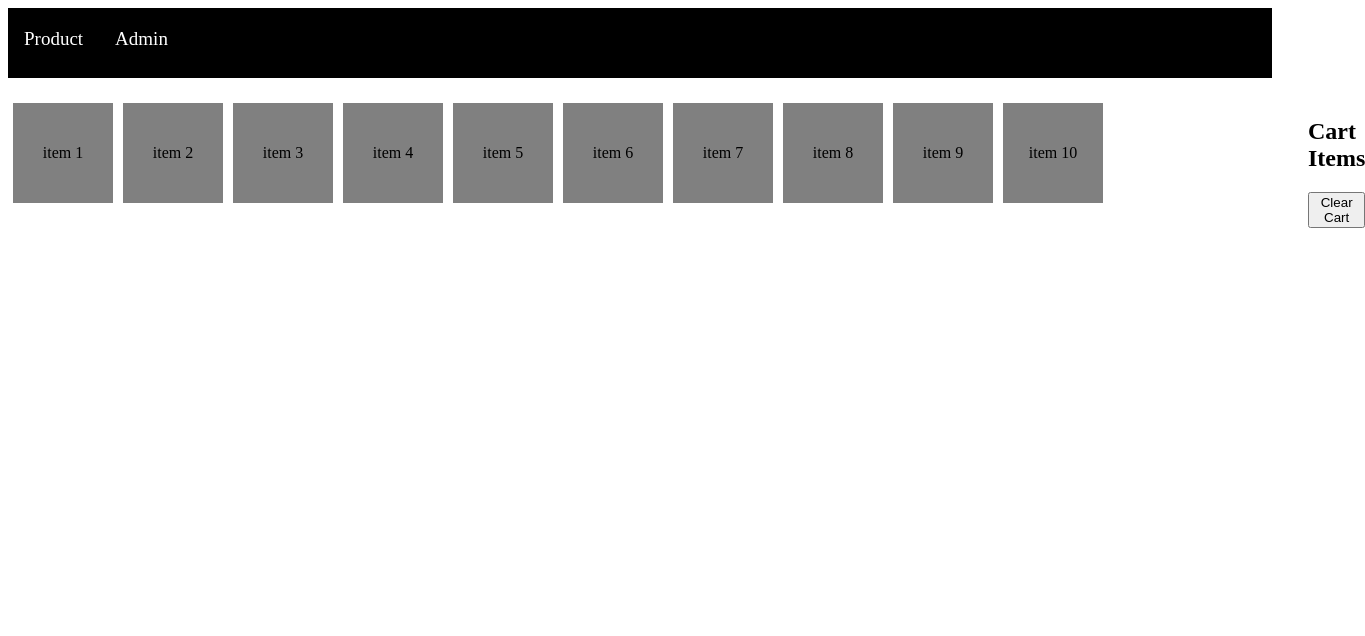
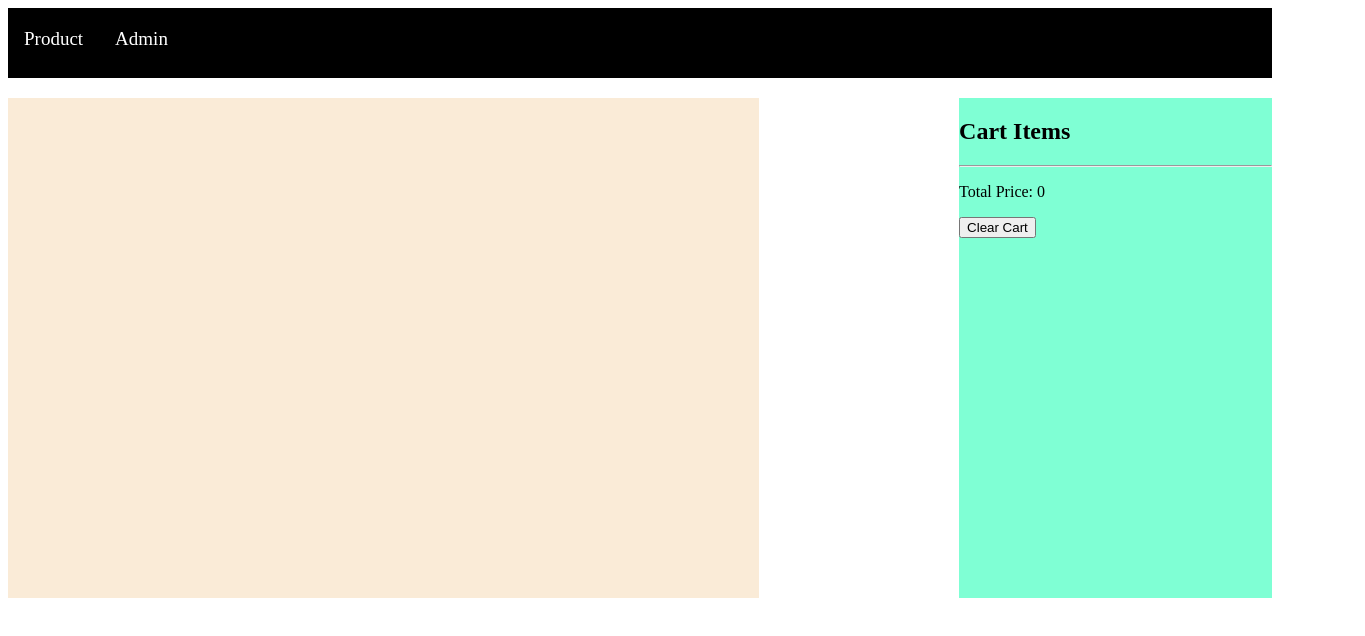
Before and after one commit to umamanayyer/react-project, a React (Create React App) app: page / in a window 1280 px wide. Shown: the top 636 px of the page, 1365 px wide, since content can reach past the window. Built offline with nearby package versions, Linux system fonts and the light colour scheme.

Commit message:
14 march

```diff
--- a/src/Admin.js
+++ b/src/Admin.js
@@ -1,8 +1,9 @@
-import React, { useState } from "react";
+import React, { useState, useEffect } from "react";
 import "./App.css";
-import { Product } from "./";
+import App from "./App";
 
-function Admin() {
+function Admin({ sendDatatoParent }) {
+
   const [name, setName] = useState("");
   const [price, setPrice] = useState(0);
   const [items, setItems] = useState([])
@@ -17,14 +18,15 @@ function Admin() {
     setItems(newArray);
   }
 
+  useEffect(() => {
+    sendDatatoParent(items)
+  }, [items]);
+
   function updateItemHandler(i) {
     items.map(item => {
       if (item === i) {
-        console.log(item)
         item.itemName = itemNameToUpdate;
         item.itemPrice = itemPriceToUpdate;
-        console.log("item.itemName", item.itemName);
-        console.log("item.itemPrice", item.itemPrice)
       }
     }
     )
@@ -38,9 +40,7 @@ function Admin() {
 
   function setUpdateForm(i) {
     setDisplayUpdation(true);
-    // removeItem(i)
     setPassCurrentData(i);
-    console.log("update item that is:", i)
     setItemNameToUpdate(i.itemName)
     setItemPriceToUpdate(i.itemPrice)
   }
--- a/src/App.js
+++ b/src/App.js
@@ -1,16 +1,22 @@
-import React from "react";
+import React, { useState } from "react";
 import { BrowserRouter as Router, Route, Routes } from "react-router-dom";
 import Product from "./Product";
 import Admin from "./Admin";
 import Navigation from "./Navigation";
 
 function App() {
-  return(
+  const [items, setItems] = useState([])
+
+  const sendDatatoParent = (index) => {
+    // console.log("its the callback function's data", index)
+    setItems(index);
+  }
+  return (
     <Router>
       <Navigation />
       <Routes>
-        <Route path="/" element={<Product />} />
-        <Route path="/admin" element={<Admin />} />
+        <Route path="/" element={<Product itemsFromApp={items} />} />
+        <Route path="/admin" element={<Admin sendDatatoParent={sendDatatoParent} />} />
       </Routes>
     </Router>
   );
--- a/src/Product.js
+++ b/src/Product.js
@@ -1,20 +1,45 @@
-import React, { useState } from "react";
+import React, { useState, useEffect } from "react";
 import "./App.css";
 
-function Product() {
+function Product({ itemsFromApp }) {
 
   let itemsList = [1, 2, 3, 4, 5, 6, 7, 8, 9, 10]
+  const [stockItems, setStockItems] = useState([])
   const [cartItems, setCartItems] = useState([])
+
+  useEffect(() => {
+    setStockItems(itemsFromApp)
+  }, []);
+
+  function addItemsToCart(i) {
+    let newItem = { cartItemName: i.itemName, cartItemPrice: i.itemPrice };
+    let newArray = cartItems.concat(newItem);
+    setCartItems(newArray);
+  }
+
+  function sum(cart) {
+    const total = cart.reduce(
+      (prevValue, currentValue) => prevValue + currentValue.cartItemPrice,
+      0
+    );
+    // let total2 = 0;
+    // for (let i = 0; i < cart.length; i++) {
+    //   total2 = (total2) + (cart[i].cartItemPrice);
+    //   console.log("in loop checking price", total2)
+    // }
+    return <p>Total Price: {total}</p>;
+  }
 
   function renderItems() {
     return (
-      <div style={{ display: "flex", marginRight: "200px" }}>
-        {itemsList.map((i) =>
+      <div style={{ display: "flex", marginRight: "200px", backgroundColor: "antiquewhite", width: "1200px" }}>
+        {stockItems.map((i) =>
           <div
             key={i}
-            onClick={() => setCartItems([...cartItems, i])}
-            style={{ width: "100px", height: "100px", backgroundColor: "gray", margin: "5px", display: "flex", justifyContent: "center", alignItems: "center" }}>
-            item {i}
+            onClick={() => addItemsToCart(i)}
+            style={{ width: "100px", height: "100px", backgroundColor: "gray", margin: "5px" }}>
+            <h4 style={{ display: "flex", justifyContent: "center", alignItems: "center" }}> {i.itemName} </h4>
+            <h4 style={{ display: "flex", justifyContent: "center", alignItems: "center" }}> {i.itemPrice} Rs. </h4>
           </div>
         )}
       </div>
@@ -28,14 +53,17 @@ function Product() {
 
   function renderCart() {
     return (
-      <div style={{ width: "30%", height: "500px" }}>
+      <div style={{ width: "500px", height: "500px", backgroundColor: "aquamarine" }}>
         <h2> Cart Items </h2>
         <ul>
           {cartItems.map((item) => {
-            return <li>item {item}  <span style={{ cursor: "pointer", color: "red", fontWeight: "bold" }} onClick={() => removeItem(item)}>x</span></li>
+            return <li> {item.cartItemName} ({item.cartItemPrice} Rs.)
+              <span style={{ cursor: "pointer", color: "red", fontWeight: "bold" }} onClick={() => removeItem(item)}>x</span></li>
           }
           )}
         </ul>
+        <hr />
+        {sum(cartItems)}
         <button onClick={() => setCartItems([])}>Clear Cart</button>
       </div>
     )
```
